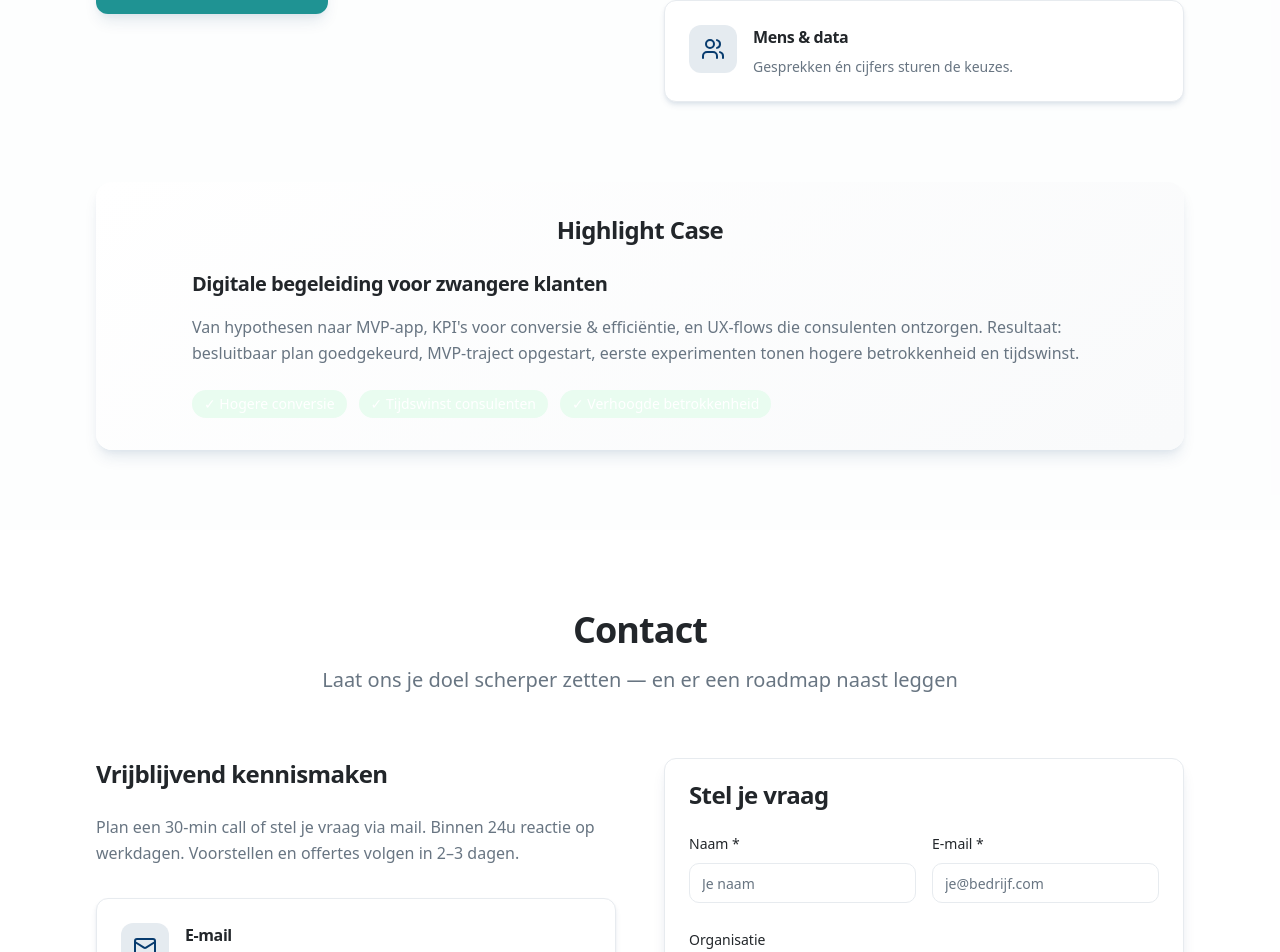
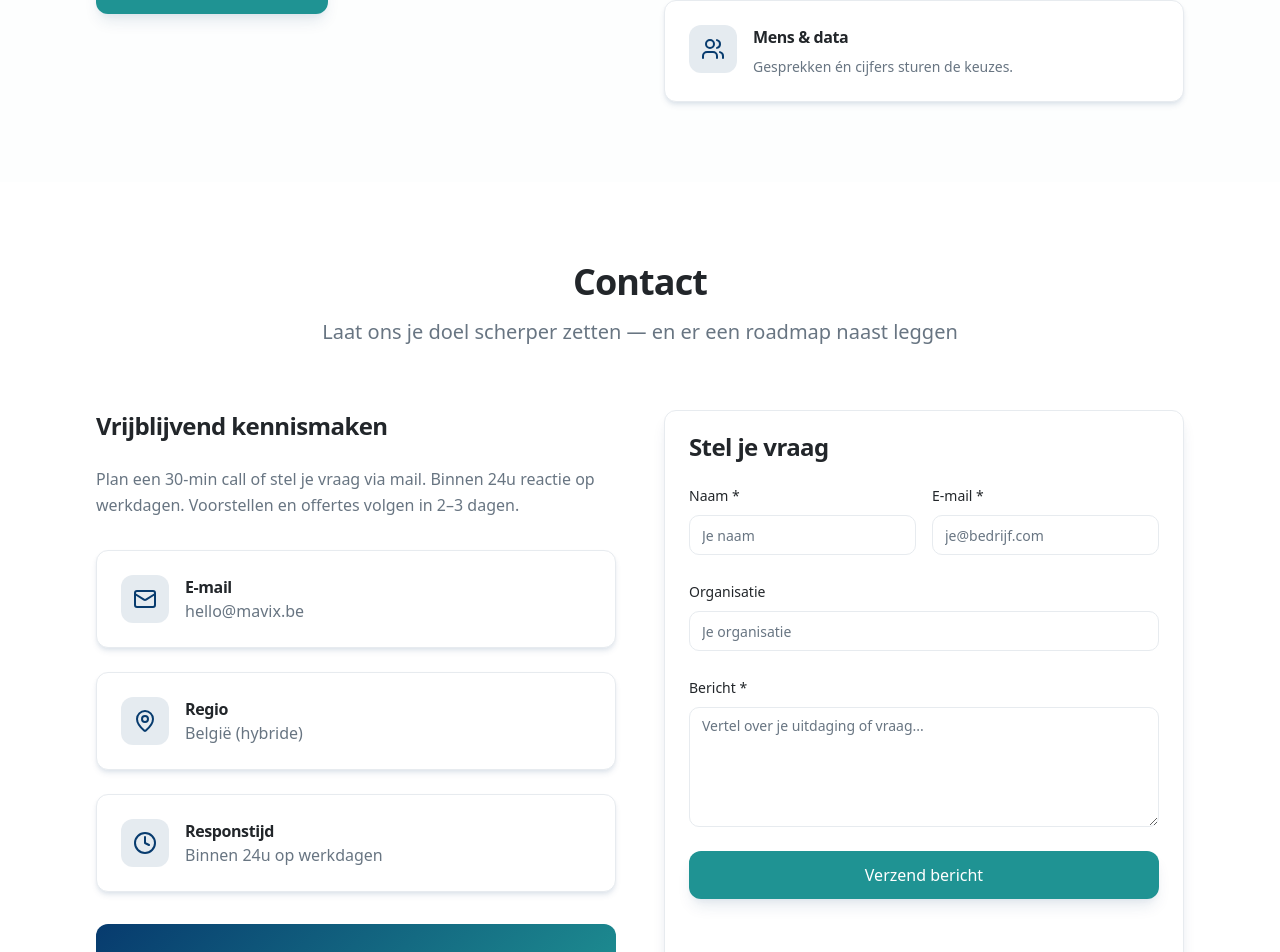
Before and after one commit to crazyheinz/mavix, a React (Vite) app: page / in a window 1280 px wide. Shown: the part 3824-4776 px from the top of the page. Built offline with nearby package versions, Linux system fonts and the light colour scheme; the HTML template or start-up script is replaced by a standard one.

Commit message:
Remove highlight case

```diff
--- a/src/components/About.tsx
+++ b/src/components/About.tsx
@@ -79,33 +79,6 @@ const About = () => {
           </div>
         </div>
 
-        {/* Case Highlight */}
-        <div className="mt-20">
-          <div className="bg-gradient-card rounded-2xl p-8 shadow-medium">
-            <h3 className="text-2xl font-bold mb-6 text-center">Highlight Case</h3>
-            <div className="max-w-4xl mx-auto">
-              <h4 className="text-xl font-semibold mb-4">
-                Digitale begeleiding voor zwangere klanten
-              </h4>
-              <p className="text-muted-foreground leading-relaxed mb-6">
-                Van hypothesen naar MVP-app, KPI's voor conversie & efficiëntie,
-                en UX-flows die consulenten ontzorgen. Resultaat: besluitbaar plan goedgekeurd,
-                MVP-traject opgestart, eerste experimenten tonen hogere betrokkenheid en tijdswinst.
-              </p>
-              <div className="flex flex-wrap gap-3">
-                <span className="px-3 py-1 bg-success-light text-success-foreground rounded-full text-sm font-medium">
-                  ✓ Hogere conversie
-                </span>
-                <span className="px-3 py-1 bg-success-light text-success-foreground rounded-full text-sm font-medium">
-                  ✓ Tijdswinst consulenten
-                </span>
-                <span className="px-3 py-1 bg-success-light text-success-foreground rounded-full text-sm font-medium">
-                  ✓ Verhoogde betrokkenheid
-                </span>
-              </div>
-            </div>
-          </div>
-        </div>
       </div>
     </section>
   );
```
